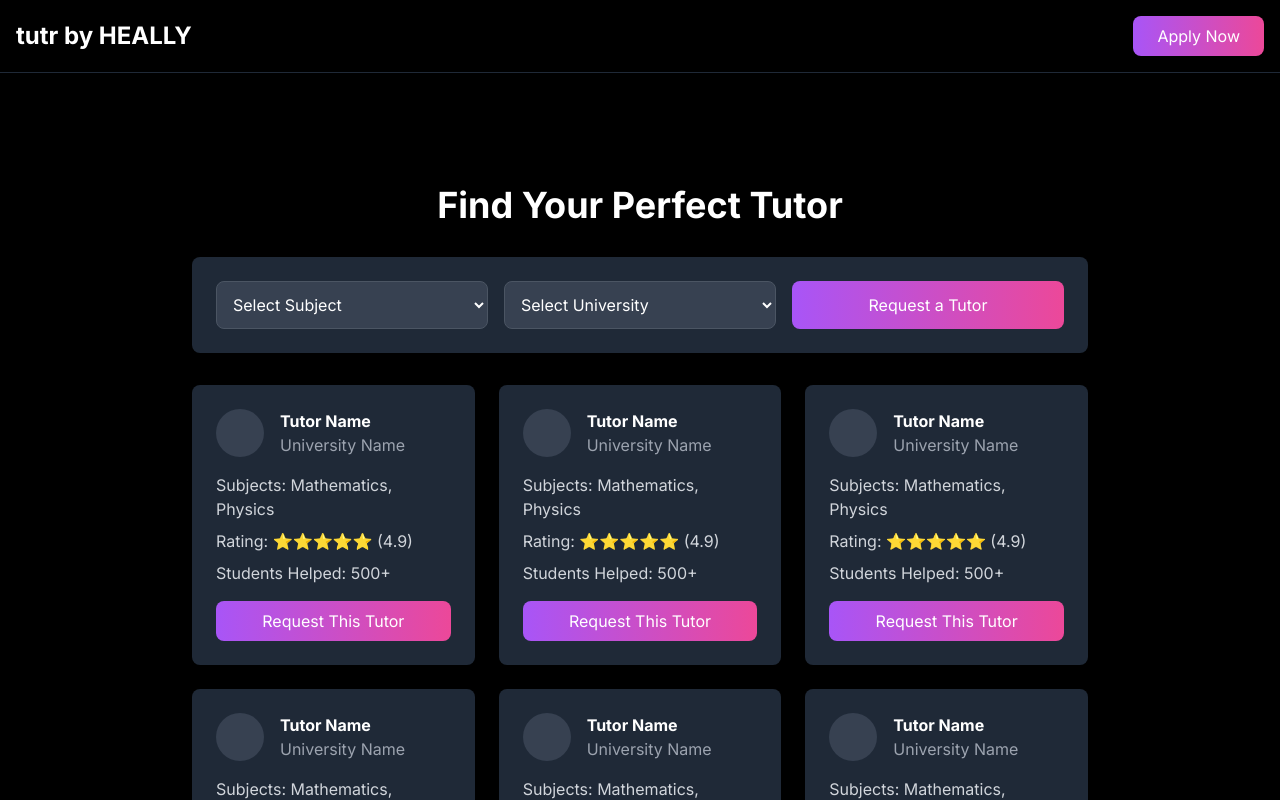
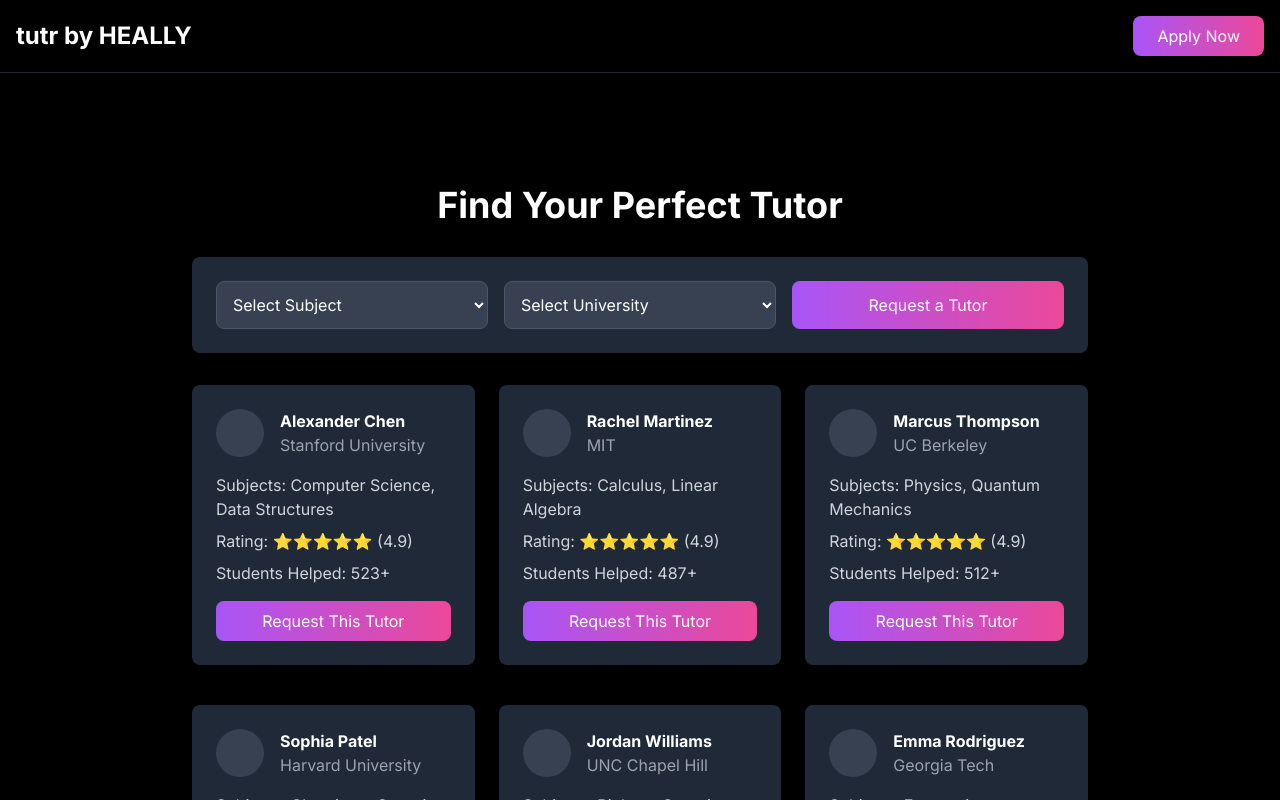
Before and after one commit to jothelearningguy/collabor8, a Next.js app: page /tutors in a window 1280 px wide. Shown: the top 800 px of the page. Built offline with nearby package versions, Linux system fonts and the light colour scheme.

Commit message:
Update tutor listings with real names and fix React import

```diff
--- a/src/app/tutors/page.tsx
+++ b/src/app/tutors/page.tsx
@@ -1,6 +1,51 @@
 'use client';
 
-import React, { useState } from 'react';
+import { useState } from 'react';
+
+const tutors = [
+  {
+    name: "Alexander Chen",
+    university: "Stanford University",
+    subjects: "Computer Science, Data Structures",
+    rating: 4.9,
+    studentsHelped: 523
+  },
+  {
+    name: "Rachel Martinez",
+    university: "MIT",
+    subjects: "Calculus, Linear Algebra",
+    rating: 4.9,
+    studentsHelped: 487
+  },
+  {
+    name: "Marcus Thompson",
+    university: "UC Berkeley",
+    subjects: "Physics, Quantum Mechanics",
+    rating: 4.9,
+    studentsHelped: 512
+  },
+  {
+    name: "Sophia Patel",
+    university: "Harvard University",
+    subjects: "Chemistry, Organic Chemistry",
+    rating: 4.9,
+    studentsHelped: 498
+  },
+  {
+    name: "Jordan Williams",
+    university: "UNC Chapel Hill",
+    subjects: "Biology, Genetics",
+    rating: 4.9,
+    studentsHelped: 534
+  },
+  {
+    name: "Emma Rodriguez",
+    university: "Georgia Tech",
+    subjects: "Economics, Statistics",
+    rating: 4.9,
+    studentsHelped: 476
+  }
+];
 
 export default function TutorsPage() {
   const [showRequestForm, setShowRequestForm] = useState(false);
@@ -79,20 +124,20 @@ export default function TutorsPage() {
               </div>
 
               <div className="grid grid-cols-1 md:grid-cols-2 lg:grid-cols-3 gap-6">
-                {[1, 2, 3, 4, 5, 6].map((tutor) => (
-                  <div key={tutor} className="bg-gray-800 rounded-lg overflow-hidden">
+                {tutors.map((tutor, index) => (
+                  <div key={index} className="bg-gray-800 rounded-lg overflow-hidden mb-4">
                     <div className="p-6">
                       <div className="flex items-center mb-4">
                         <div className="w-12 h-12 bg-gray-700 rounded-full mr-4"></div>
                         <div>
-                          <h3 className="font-bold">Tutor Name</h3>
-                          <p className="text-gray-400">University Name</p>
+                          <h3 className="font-bold">{tutor.name}</h3>
+                          <p className="text-gray-400">{tutor.university}</p>
                         </div>
                       </div>
                       <div className="space-y-2">
-                        <p className="text-gray-300">Subjects: Mathematics, Physics</p>
-                        <p className="text-gray-300">Rating: ⭐⭐⭐⭐⭐ (4.9)</p>
-                        <p className="text-gray-300">Students Helped: 500+</p>
+                        <p className="text-gray-300">Subjects: {tutor.subjects}</p>
+                        <p className="text-gray-300">Rating: ⭐⭐⭐⭐⭐ ({tutor.rating})</p>
+                        <p className="text-gray-300">Students Helped: {tutor.studentsHelped}+</p>
                       </div>
                       <button
                         onClick={() => setShowRequestForm(true)}
```
